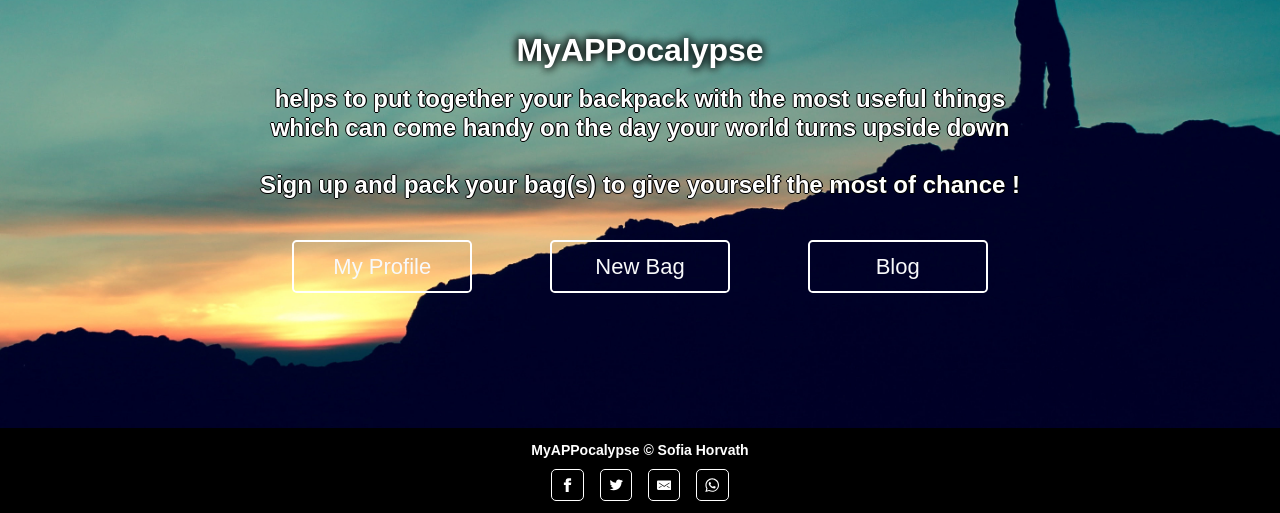
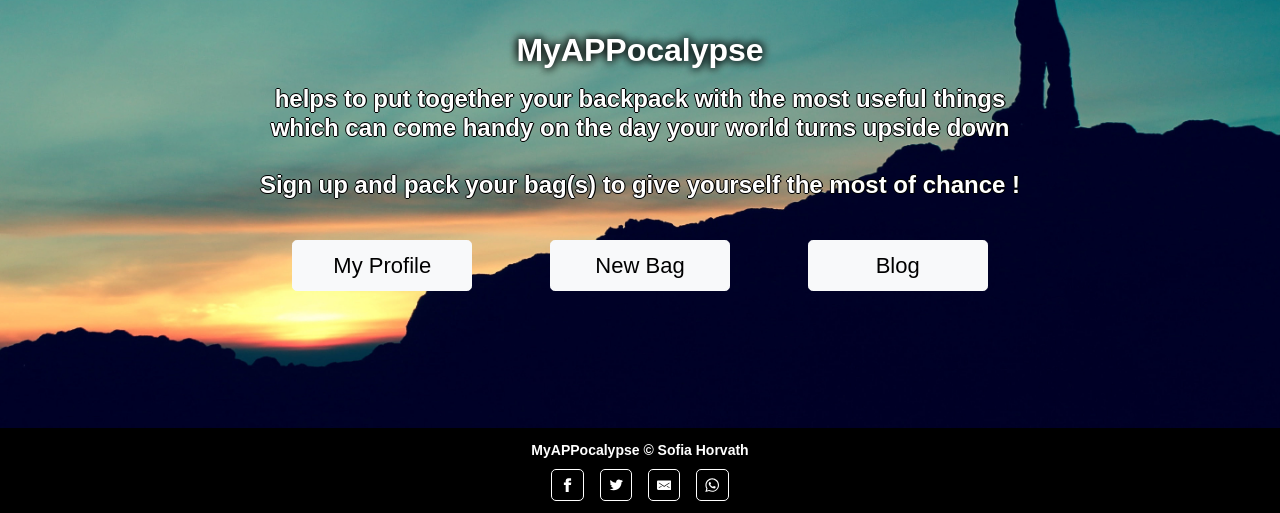
Before and after one commit to Code-Institute-Submissions/SofiaHorvath91-ucd_project_4_MayResub, a Django app: page / in a window 1280 px wide. Shown: the part 287-800 px from the top of the page. Run offline with Django 4.2, Linux system fonts and the light colour scheme; a user stored in the database is signed in; some libraries are stand-ins or nearby versions; some web fonts are replaced.

Commit message:
Restyling buttons for better visibility

```diff
--- a/myappocalypse/templates/myappocalypse/blog.html
+++ b/myappocalypse/templates/myappocalypse/blog.html
@@ -61,7 +61,7 @@
                         </div>
                         <br>
                         <div class="text-center">
-                            <input type="submit" value="Send Feedback" class="btn btn-lg btn-outline-light text-center"/>
+                            <input type="submit" value="Send Feedback" class="btn btn-lg btn-light text-center"/>
                         </div>
                     </form>
                 </div>
@@ -141,7 +141,7 @@
                                             </div>
                                             <div class="form-group mb-3">
                                                 <input type="submit" value="Recommend Item"
-                                                       class="btn btn-lg btn-outline-light"/>
+                                                       class="btn btn-lg btn-light"/>
                                             </div>
                                         </form>
                                     </div>
--- a/myappocalypse/templates/myappocalypse/home.html
+++ b/myappocalypse/templates/myappocalypse/home.html
@@ -38,17 +38,17 @@
                     <!-- User logged in : Quick links to User Profile, Main Application (Pack Bag), Blog -->
                     <div class="buttons-container">
                         <div class="center-container">
-                            <a class="btn btn-lg btn-outline-light home-btns" href="{% url 'profile' %}">
+                            <a class="btn btn-lg btn-light home-btns" href="{% url 'profile' %}">
                                 My Profile
                             </a>
                         </div>
                         <div class="center-container">
-                            <a class="btn btn-lg btn-outline-light home-btns" href="{% url 'packmybag' %}">
+                            <a class="btn btn-lg btn-light home-btns" href="{% url 'packmybag' %}">
                                 New Bag
                             </a>
                         </div>
                         <div class="center-container">
-                            <a class="btn btn-lg btn-outline-light home-btns" href="{% url 'blog' %}">
+                            <a class="btn btn-lg btn-light home-btns" href="{% url 'blog' %}">
                                 Blog
                             </a>
                         </div>
--- a/myappocalypse/templates/myappocalypse/login.html
+++ b/myappocalypse/templates/myappocalypse/login.html
@@ -28,7 +28,7 @@
                             <input type="password" class="form-control" id="password" name="password" required/>
                         </div>
                         <br>
-                        <input type="submit" value="Log In" class="btn btn-lg btn-outline-light"/>
+                        <input type="submit" value="Log In" class="btn btn-lg btn-light"/>
                     </form>
                 </div>
             </div>
--- a/myappocalypse/templates/myappocalypse/mybag_add_items.html
+++ b/myappocalypse/templates/myappocalypse/mybag_add_items.html
@@ -183,7 +183,7 @@
                         <div class="card mt-4">
                             <div class="center-container">
                                 <input id="add-items-btn" type="submit" value="Add Items To My Bag"
-                                       class="btn btn-lg btn-outline-light text-center"/>
+                                       class="btn btn-lg btn-light text-center"/>
                             </div>
                         </div>
                 </form>
--- a/myappocalypse/templates/myappocalypse/packmybag.html
+++ b/myappocalypse/templates/myappocalypse/packmybag.html
@@ -121,7 +121,7 @@
                         </div>
                     </div>
                     <div id="select-items-btn" class="center-container">
-                        <input type="submit" value="Ready to Add My Items" class="btn btn-lg btn-outline-light"/>
+                        <input type="submit" value="Ready to Add My Items" class="btn btn-lg btn-light"/>
                     </div>
                 </form>
             </div>
--- a/myappocalypse/templates/myappocalypse/signup.html
+++ b/myappocalypse/templates/myappocalypse/signup.html
@@ -33,7 +33,7 @@
                             <input type="password" class="form-control" id="password2" name="password2" required/>
                         </div>
                         <br>
-                        <input type="submit" value="Sign Up" class="btn btn-lg btn-outline-light"/>
+                        <input type="submit" value="Sign Up" class="btn btn-lg btn-light"/>
                     </form>
                 </div>
             </div>
```
